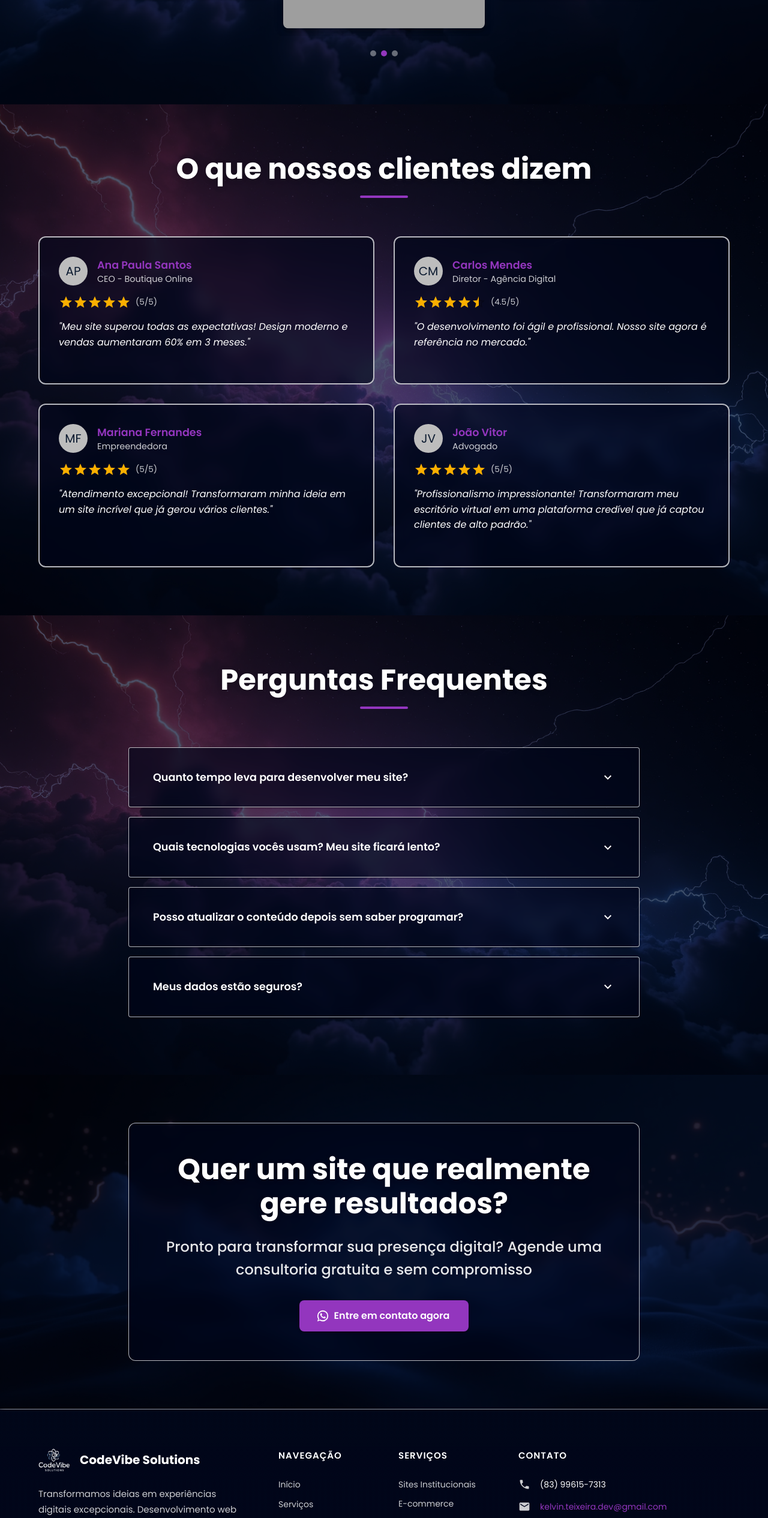
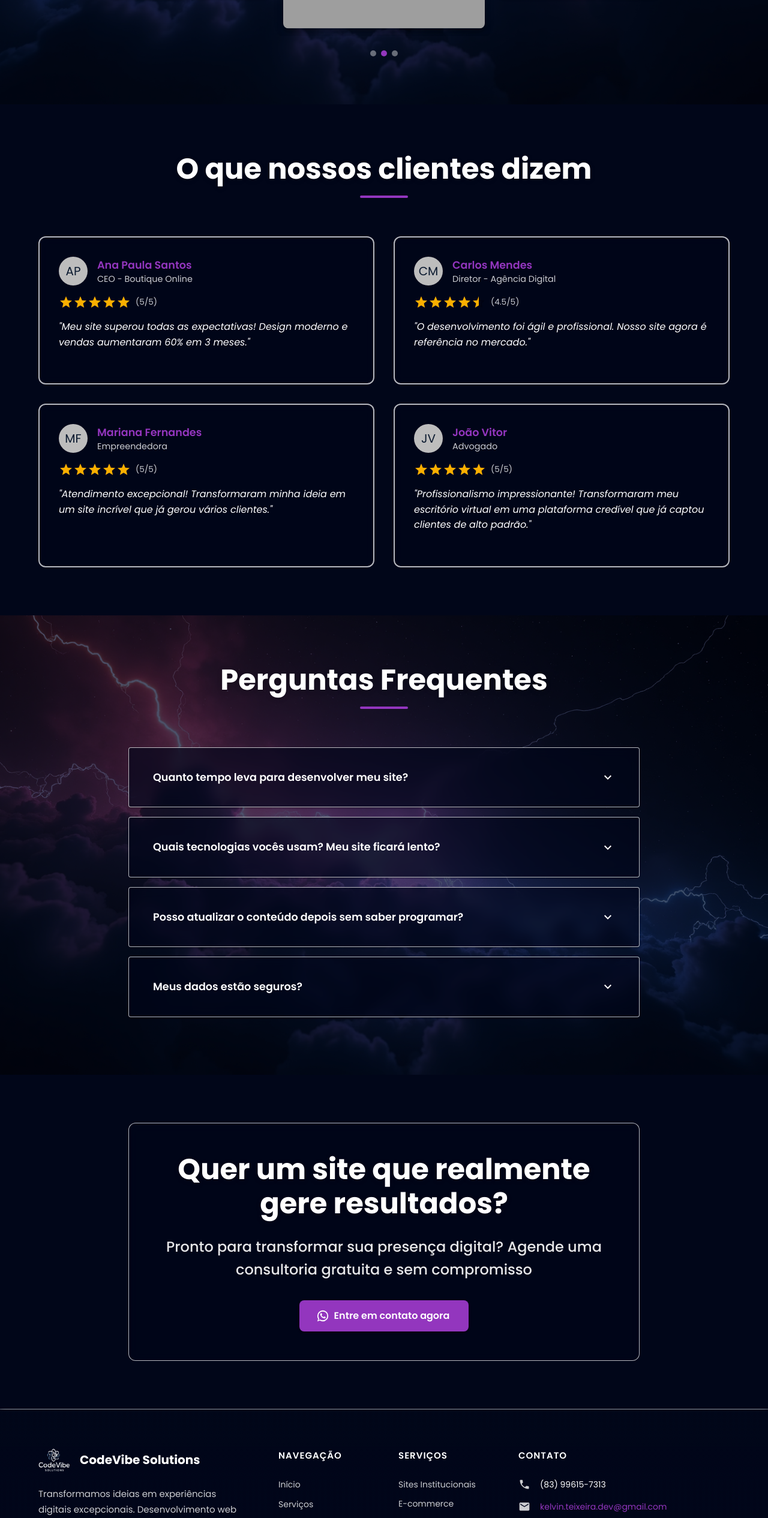
Before and after one commit to kelvinteixeira/institucional-exemplo, a React (Vite) app: page / in a window 1280 px wide. Shown: the part 3804-6335 px from the top of the page at 60% size. Built offline with nearby package versions, Linux system fonts and the light colour scheme; grey boxes are pictures that could not be loaded.

Commit message:
change color bg

```diff
--- a/src/components/Contact.tsx
+++ b/src/components/Contact.tsx
@@ -11,10 +11,9 @@ export const Contact = () => {
       id="contact"
       sx={{
         py: { xs: 6, sm: 8, md: 10 },
-        backgroundImage: "url(/images/bg9.jpeg)",
         backgroundSize: "cover",
         backgroundPosition: "center",
-        backgroundColor: "rgba(1, 6, 25, 0.849)",
+        backgroundColor: "rgb(1, 6, 25)",
         backgroundBlendMode: "overlay",
         backdropFilter: "blur(5px)",
       }}
--- a/src/components/Customers.tsx
+++ b/src/components/Customers.tsx
@@ -52,10 +52,10 @@ export const Customers = () => {
       id="customers"
       sx={{
         py: { xs: 6, sm: 8, md: 10 },
-        backgroundImage: "url(/images/bg7.jpeg)",
+        // backgroundImage: "url(/images/bg7.jpeg)",
         backgroundSize: "cover",
         backgroundPosition: "center",
-        backgroundColor: "rgba(1, 6, 25, 0.7)",
+        backgroundColor: "rgb(1, 6, 25)",
         backgroundBlendMode: "overlay",
         backdropFilter: "blur(5px)",
         transform: "scaleX(-1)",
```
